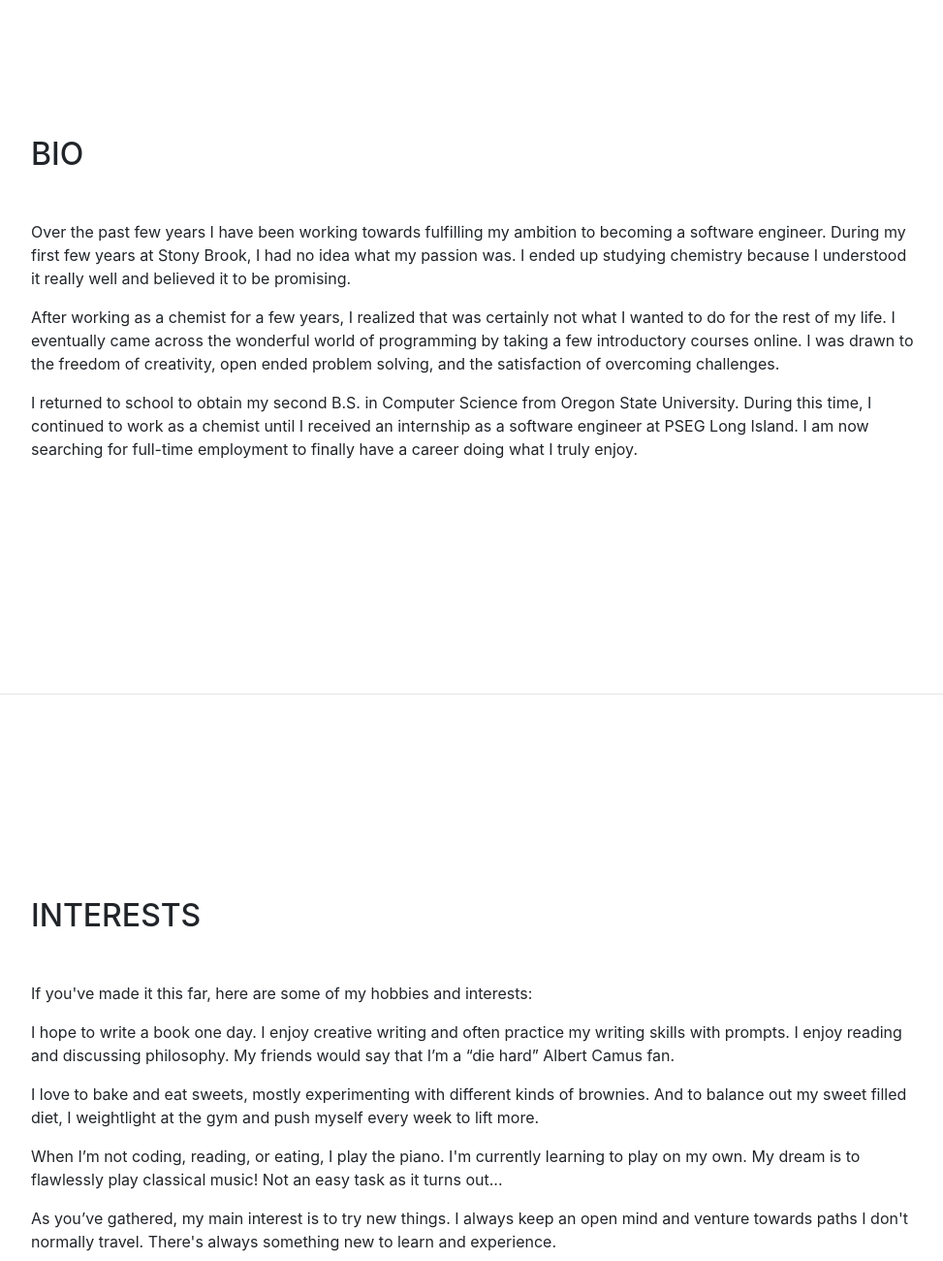
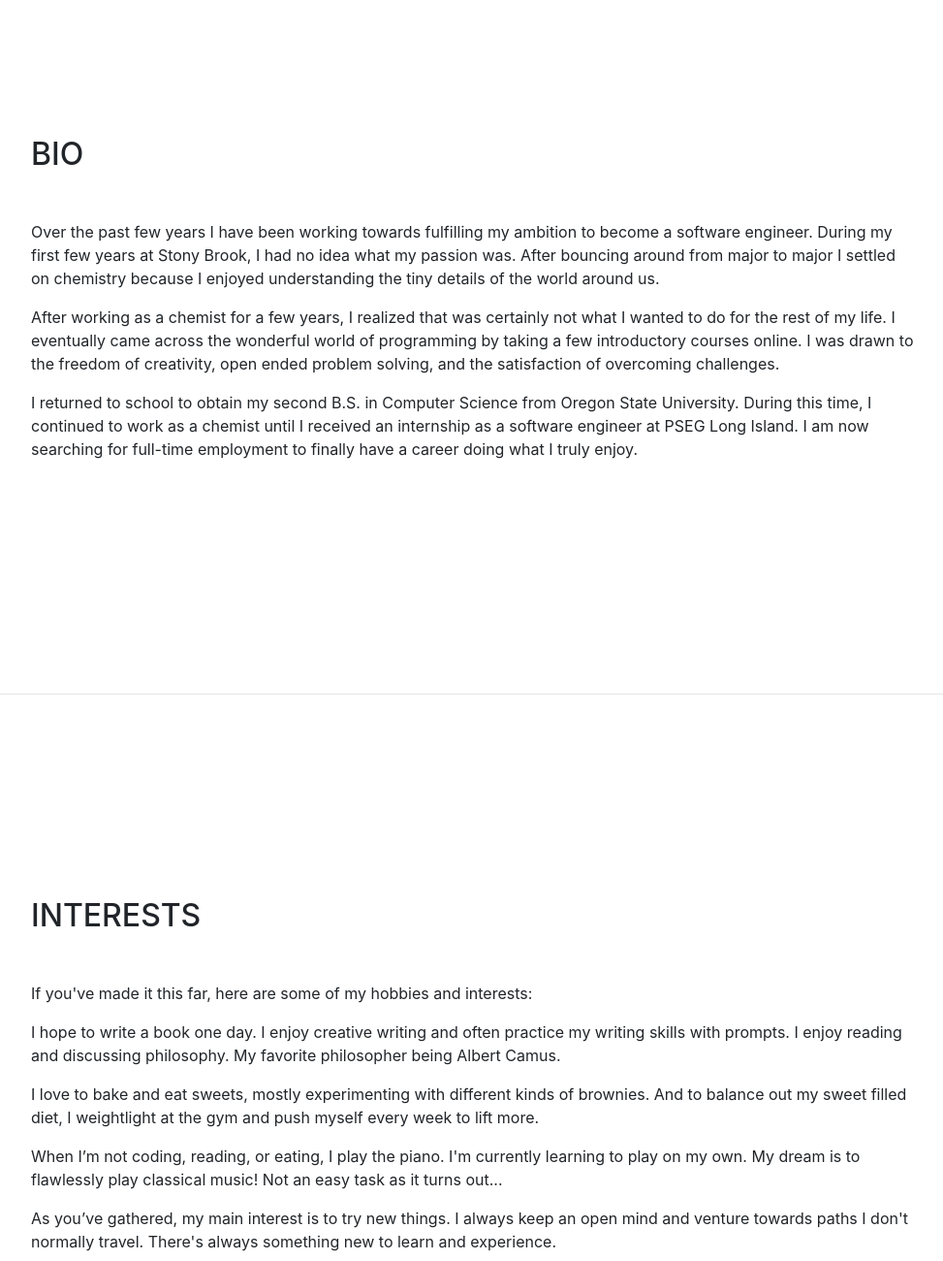
Before and after one commit to Ha-So/Portfolio, a website with bundled scripts: page index.html in a window 1280 px wide. Shown: the part 6700-8000 px from the top of the page at 97% size, without its empty margins (288-1261 px from the left). Built offline with nearby package versions, Linux system fonts and the light colour scheme; a web font is replaced by a local one.

Commit message:
Update index.html

```diff
--- a/index.html
+++ b/index.html
@@ -521,7 +521,7 @@ front-end framework designed with Express and Handlebars.
         <div class="my-auto">
           <h2 class="mb-5">Bio</h2>
           <p>
-          Over the past few years I have been working towards fulfilling my ambition to becoming a software engineer. During my first few years at Stony Brook, I had no idea what my passion was. I ended up studying chemistry because I understood it really well and believed it to be promising.
+          Over the past few years I have been working towards fulfilling my ambition to become a software engineer. During my first few years at Stony Brook, I had no idea what my passion was. After bouncing around from major to major I settled on chemistry because I enjoyed understanding the tiny details of the world around us.
           </p>
           <p>
 After working as a chemist for a few years, I realized that was certainly not what I wanted to do for the rest of my life. I eventually came across the wonderful world of programming by taking a few introductory courses online. I was drawn to the freedom of creativity, open ended problem solving, and the satisfaction of overcoming challenges.
@@ -540,7 +540,7 @@ I returned to school to obtain my second B.S. in Computer Science from Oregon St
           <h2 class="mb-5">Interests</h2>
           <p>If you've made it this far, here are some of my hobbies and interests:</p>
 <p>
-I hope to write a book one day. I enjoy creative writing and often practice my writing skills with prompts. I enjoy reading and discussing philosophy. My friends would say that I’m a “die hard” Albert Camus fan.
+I hope to write a book one day. I enjoy creative writing and often practice my writing skills with prompts. I enjoy reading and discussing philosophy. My favorite philosopher being Albert Camus.
 </p>
 <p>
 I love to bake and eat sweets, mostly experimenting with different kinds of brownies. And to balance out my sweet filled diet, I weightlight at the gym and push myself every week to lift more.
```
